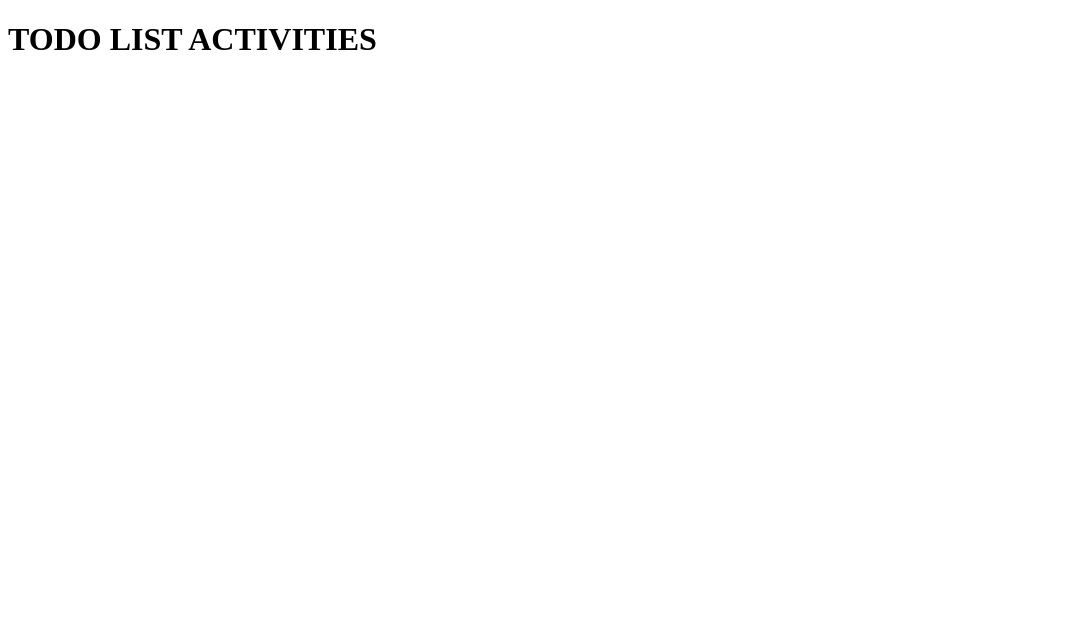
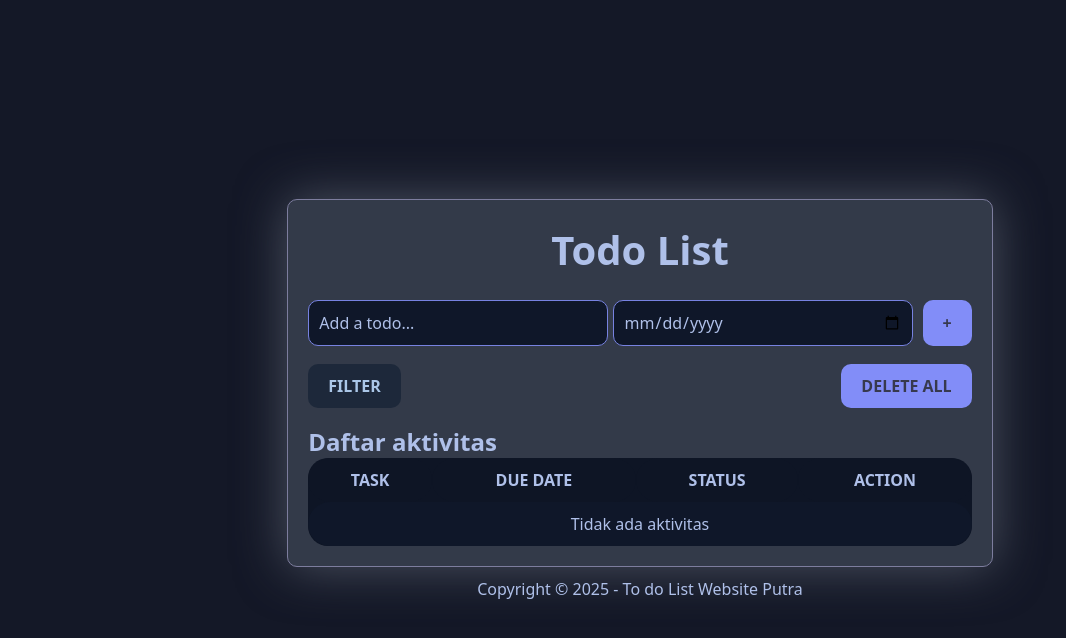
Before and after one commit to Rangga407/CodingCamp-10Nov25-putra, a plain HTML site: page index.html in a window 1280 px wide. Shown: the whole page, without its empty margins (0-1066 px from the left). Drawn offline with nearby package versions, Linux system fonts and the light colour scheme.

Commit message:
Styling CSS

```diff
--- a/css/style.css
+++ b/css/style.css
@@ -0,0 +1,105 @@
+body {
+    justify-items: center;
+    height: 100vh;
+    align-content: center;
+    background-color: #141827;
+}
+
+/* Text color */
+.text-color{
+    color: #AFC0E9;
+}
+
+/* Kotak border untuk main */
+.main-border{
+    border: 1px solid;
+    border-radius: 10px;
+    border-color: #7D7D9E;
+    background-color: #333A49;
+    padding: 20px;
+    display: flex;
+    flex-direction: column;
+    gap: 10px;
+    box-shadow: 0 0 50px 0px #4d5361;
+}
+
+/* Format text untuk header (kupindahin ke main biar dalam kotak) */
+.header-todo{
+    color: #AFC0E9;
+    font-size: 40px;
+    font-weight: 800;
+    margin-bottom: 10px;
+    text-align: center;
+}
+
+.form-section{
+    display: flex;
+    flex-direction: row;
+    gap: 10px;
+}
+
+.border-add-name-date{
+    border: 1px solid;
+    border-radius: 10px;
+    border-color: #7782E1;
+    background-color: #0F1729;
+    padding: 10px;
+    width: 300px;
+    color: #AFC0E9;
+}
+
+/* Placeholder color */
+.border-add-name-date::placeholder,
+.border-add-name-date::-webkit-datetime-edit-text,
+.border-add-name-date::-webkit-datetime-edit-month-field,
+.border-add-name-date::-webkit-datetime-edit-day-field,
+.border-add-name-date::-webkit-datetime-edit-year-field {
+  color: #AFC0E9;
+}
+
+.button-add-delete{
+    background-color: #828DF8;
+    color: #37394E;
+    border-radius: 10px;
+    font-weight: bold;
+    border: none;
+    padding: 10px 20px;
+}
+
+.button-sort{
+    background-color: #1d283a;
+    color: #abc7e8;
+    border-radius: 10px;
+    font-weight: bold;
+    border: none;
+    padding: 10px 20px;
+}
+
+.table-todo{
+    width: 100%;
+    text-align: center;
+    border-collapse: collapse;
+    padding: 10px;
+    background-color: #0e1525;
+    border-radius: 20px;
+}
+
+.table-todo th{
+    padding: 10px;
+    color:#AFC0E9;
+    background-color: #0e1525;
+    border-radius: 30px;
+}
+
+.table-todo td{
+    padding: 10px;
+    color:#AFC0E9;
+    background-color: #0f1729;
+    border-radius: 30px;
+}
+
+.footer-todo{
+    text-align: end;
+    color: #AFC0E9;
+    margin-top: 10px;
+}
--- a/index.html
+++ b/index.html
@@ -6,21 +6,57 @@
     <title>To do List Website</title>
 
     <link rel="stylesheet" href="css/style.css">
+    <script src="https://cdn.jsdelivr.net/npm/@tailwindcss/browser@4"></script>
 </head>
 <body>
     <!-- Bagian Header -->
-    <header>
-        <h1> TODO LIST ACTIVITIES </h1>
-    </header>
+    <!-- <header>
+        <h1 class="font-bold text-3xl text-color"> TODO LIST ACTIVITIES </h1>
+    </header> -->
 
     <!-- Bagian Main -->
-    <main>
+    <main class ="main-border">
+        <h1 class="header-todo"> Todo List </h1>
+        <section class = "form-section">
+            <form>
+                <input type="text" id="todo-masukkan" class="border-add-name-date" placeholder="Add a todo...">
+                <input type="date" id="todo-tanggal" class="border-add-name-date" placeholder="mm/dd/yyyy">
+            </form>
+            <button id="tombol-tambah" class="border rounded p-2 text-white button-add-delete"> + </button>
+        </section>
 
+        <section class = "flex pt-2 justify-between">
+            <button class="button-sort"> FILTER </button>
+            <button class="button-add-delete"> DELETE ALL</button>
+        </section>
+
+        <section id="daftar-todo" class="pt-2">
+            <!-- Daftar todo akan ditampilkan di sini -->
+            <h1 class = "text-2xl font-semibold text-color">
+                Daftar aktivitas
+            </h1>
+
+            <table class = table-todo>
+                <thead>
+                    <tr>
+                        <th> TASK </th>
+                        <th> DUE DATE </th>
+                        <th> STATUS </th>
+                        <th> ACTION </th>
+                    </tr>
+                    <tbody>
+                        <tr>
+                            <td colspan="4"> Tidak ada aktivitas </td>
+                        </tr>
+                    </tbody>
+                </thead>
+            </table>
+        </section>
     </main>
 
     <!-- Bagian Footer -->
     <footer>
-
+        <p class="footer-todo"> Copyright &copy; 2025 - To do List Website Putra</p>
     </footer>
 
 
```
